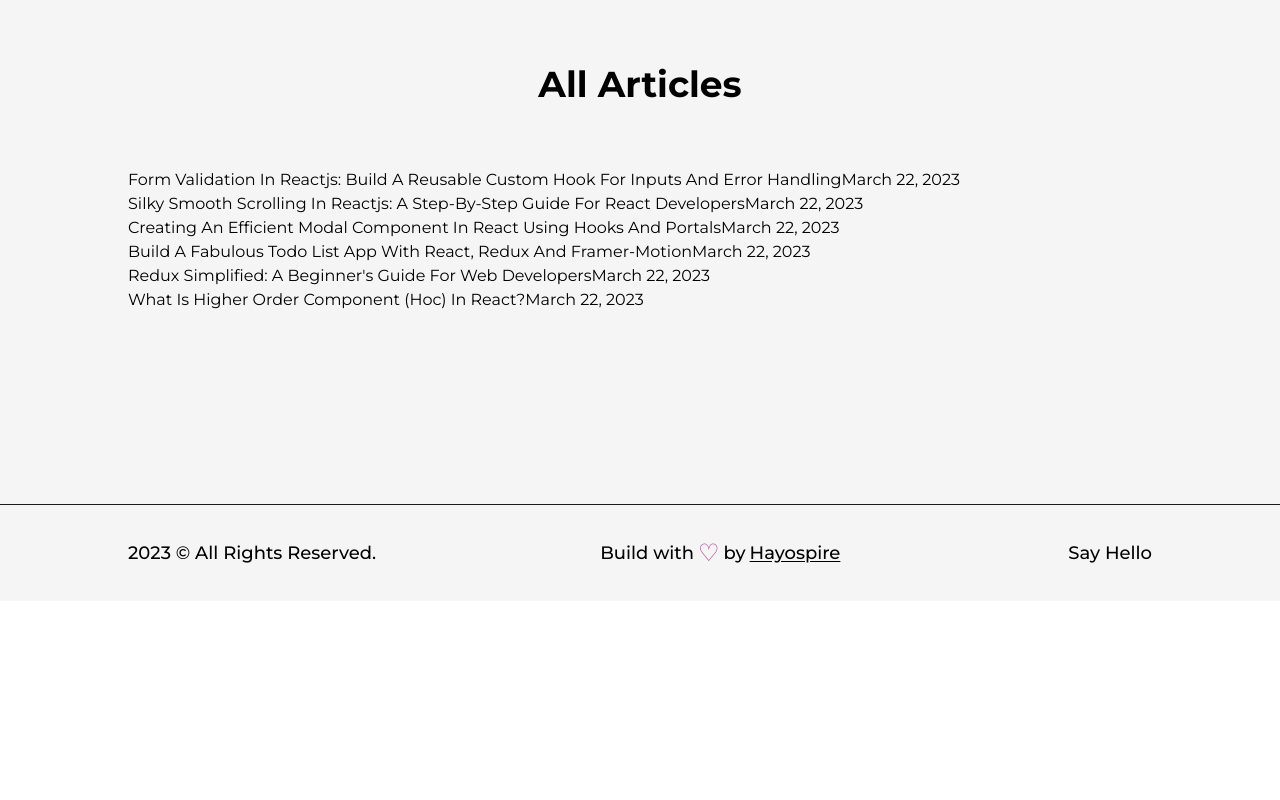
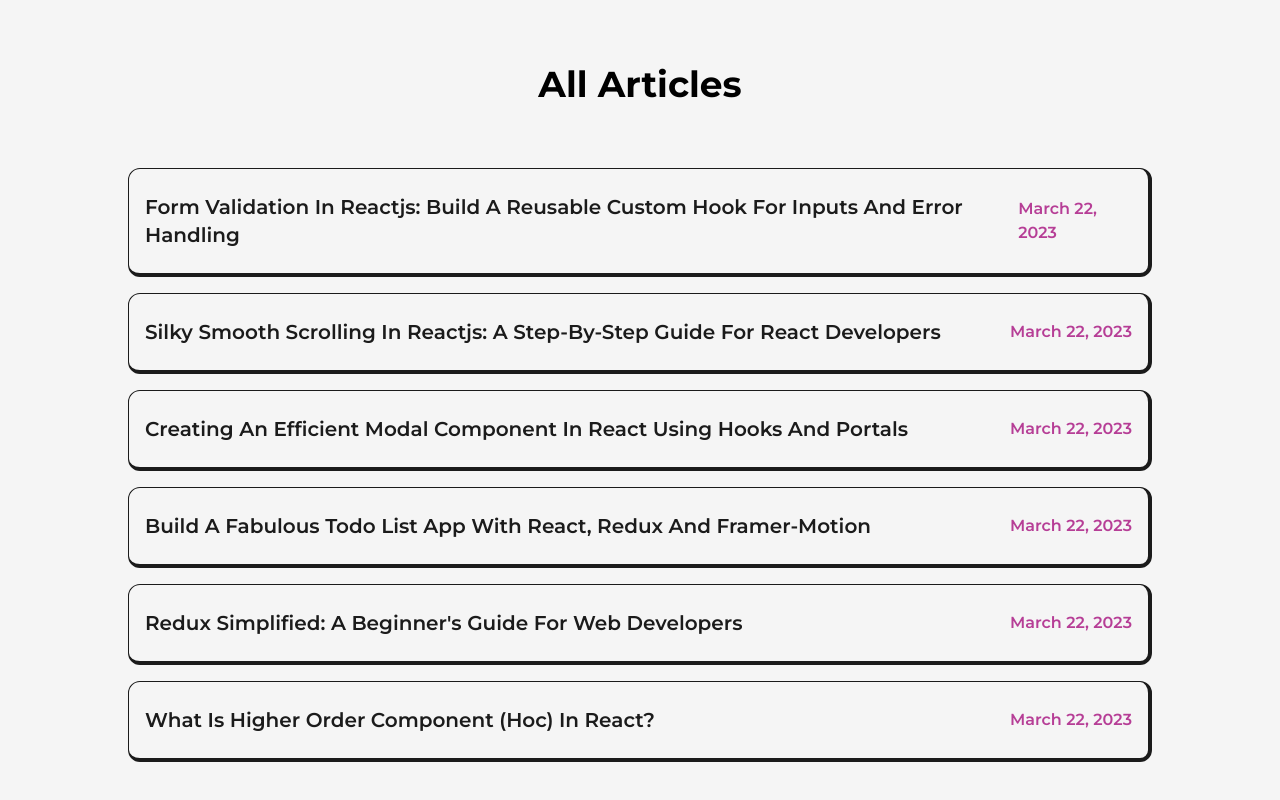
Before and after one commit to MilkiasTonji/mock-portfolio, a Next.js app: page /articles in a window 1280 px wide. Shown: the part 1012-1812 px from the top of the page. Before the commit the page ends 1613 px from the top, so only its background shows below. Built offline with nearby package versions, Linux system fonts and the light colour scheme.

Commit message:
show image on hovering titles with framer-motion effect

```diff
--- a/src/pages/articles.js
+++ b/src/pages/articles.js
@@ -3,14 +3,14 @@
 import Head from 'next/head'
 import Image from 'next/image'
 import Link from 'next/link'
-import React from 'react'
+import React, { useRef } from 'react'
 
 import article1 from '../../public/images/articles/pagination component in reactjs.jpg'
 import article2 from '../../public/images/articles/create loading screen in react js.jpg'
 import article3 from '../../public/images/articles/create modal component in react using react portals.png'
 
 
-import { motion } from 'framer-motion'
+import { motion, useMotionValue } from 'framer-motion'
 
 // instead of image now use FramerImage component
 const FramerImage = motion(Image);
@@ -35,12 +35,51 @@
     )
 }
 
-const Article = ({img, title, date, link}) => {
-    return <li>
-        <Link href={link} target='_blank'>{title}</Link>
-        <span>{date}</span>
+const MovingImg = ({ title, img, link }) => {
+    const x = useMotionValue(0)
+    const y = useMotionValue(0)
+    const imgRef = useRef(null)
+
+
+    const handleMouse = (event) => {
+        imgRef.current.style.display = "inline-block";
+        x.set(event.pageX)
+        y.set(-10)
+    }
+
+    const handleMouseLeave = (event) => {
+        imgRef.current.style.display = "none";
+        x.set(0)
+        y.set(0)
+    }
+
+    return (
+        <Link href={link} target='_blank'
+            onMouseMove={handleMouse}
+            onMouseLeave={handleMouseLeave}
+        >
+           <h2 className='capitalize text-xl font-semibold hover:underline'> {title} </h2>
+           <FramerImage
+             style={{
+                x: x,
+                y: y
+             }}
+           ref={imgRef} src={img} alt={title} className='z-10 w-96 h-auto hidden absolute rounded-lg' />
+        </Link>
+    )
+}
+
+const Article = ({ img, title, date, link }) => {
+    return <li className='relative w-full p-4 py-6 my-4 rounded-xl flex items-center justify-between bg-light text-dark first:mt-0 border border-solid border-dark border-r-4 border-b-4'>
+        <MovingImg
+            title={title}
+            img={img}
+            link={link}
+        />
+        <span className='text-primary font-semibold pl-4'>{date}</span>
     </li>
 }
+
 
 const articles = () => {
     return (
@@ -80,19 +119,19 @@
                             date={"March 22, 2023"}
                             link={"/"}
                         />
-                         <Article
+                        <Article
                             title={"Silky Smooth Scrolling In Reactjs: A Step-By-Step Guide For React Developers"}
                             img={article3}
                             date={"March 22, 2023"}
                             link={"/"}
                         />
-                         <Article
+                        <Article
                             title={"Creating An Efficient Modal Component In React Using Hooks And Portals"}
                             img={article3}
                             date={"March 22, 2023"}
                             link={"/"}
                         />
-                         <Article
+                        <Article
                             title={"Build A Fabulous Todo List App With React, Redux And Framer-Motion"}
                             img={article3}
                             date={"March 22, 2023"}
```
